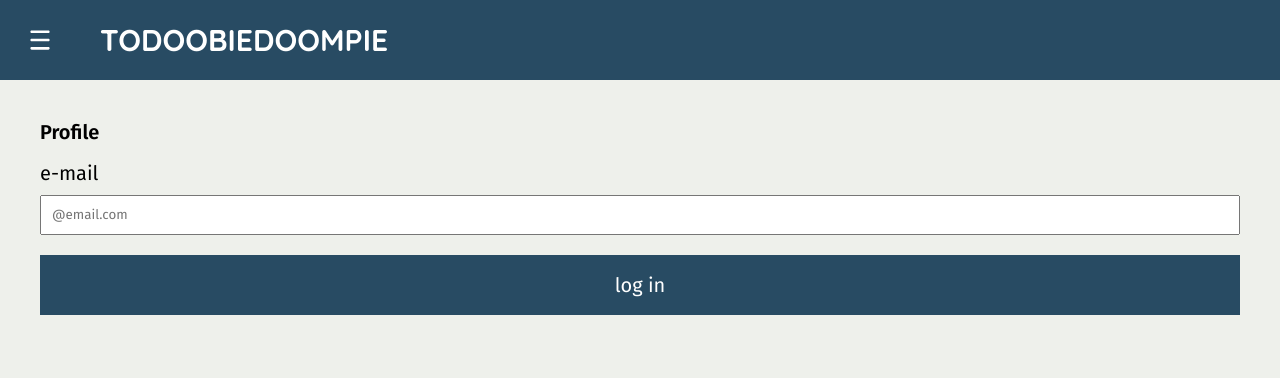
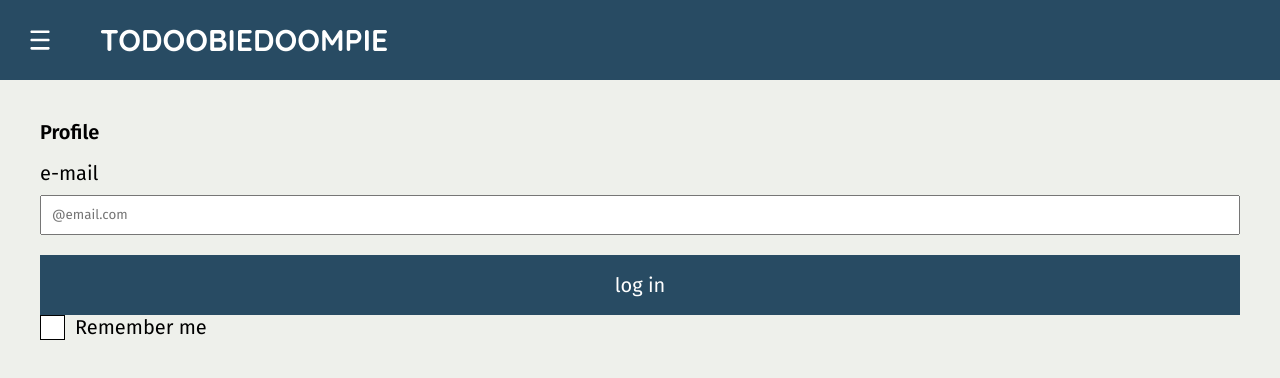
Before and after one commit to akinci-oki/todoo, a React (Create React App) app: page /log-in in a window 1280 px wide. Shown: the top 378 px of the page. Built offline with nearby package versions, Linux system fonts and the light colour scheme.

Commit message:
TODO-60-custom-checkbox-styling

```diff
--- a/src/App.scss
+++ b/src/App.scss
@@ -1,4 +1,4 @@
-@import "./Variables.scss";
+@import "./styles/Variables.scss";
 
 /*general*/
 :root {
--- a/src/components/Login/Login.js
+++ b/src/components/Login/Login.js
@@ -70,6 +70,13 @@ function Login() {
                 </button>
                 {error.api && <p className="error">{error.api}</p>}
             </div>
+            <div>
+                <label class="container">
+                    Remember me
+                    <input type="checkbox" />
+                    <span class="checkmark"></span>
+                </label>
+            </div>
         </div>
     );
 }
--- a/src/styles.scss
+++ b/src/styles.scss
@@ -1,4 +1,5 @@
-@import "./Variables.scss";
+@import "./styles/Variables.scss";
+@import "./styles/checkboxes.scss";
 @import "./App.scss";
 
 @import "./components/Avatar/Avatar.scss";
--- /dev/null
+++ b/src/styles/checkboxes.scss
@@ -0,0 +1,72 @@
+.container {
+    display: block;
+    position: relative;
+    padding-left: 35px;
+    margin-bottom: 12px;
+    cursor: pointer;
+    font-size: 1rem;
+    -webkit-user-select: none;
+    -moz-user-select: none;
+    -ms-user-select: none;
+    user-select: none;
+}
+
+/* Hide the browser's default checkbox */
+.container input {
+    position: absolute;
+    opacity: 0;
+    cursor: pointer;
+    height: 0;
+    width: 0;
+}
+
+/* Create a custom checkbox */
+.checkmark {
+    background-color: white;
+    border: 1px solid black;
+    position: absolute;
+    top: 0;
+    left: 0;
+    height: 25px;
+    width: 25px;
+}
+
+.disabled {
+    color: $color-disabled;
+}
+
+/* On mouse-over, add a grey background color */
+.container:hover input ~ .checkmark {
+    background-color: #dfdede;
+}
+
+/* When the checkbox is checked, add a blue background */
+.container input:checked ~ .checkmark {
+    border: none;
+    background-color: #284b63;
+}
+
+/* Create the checkmark/indicator (hidden when not checked) */
+.checkmark:after {
+    content: "";
+    position: absolute;
+    display: none;
+}
+
+/* Show the checkmark when checked */
+.container input:checked ~ .checkmark:after {
+    display: block;
+}
+
+/* Style the checkmark/indicator */
+.container .checkmark:after {
+    left: 9px;
+    top: 5px;
+    width: 5px;
+    height: 10px;
+    border: solid white;
+    border-width: 0 3px 3px 0;
+    -webkit-transform: rotate(45deg);
+    -ms-transform: rotate(45deg);
+    transform: rotate(45deg);
+}
```
Also changed, not shown: src/styles/Variables.scss (renamed from src/Variables.scss).
